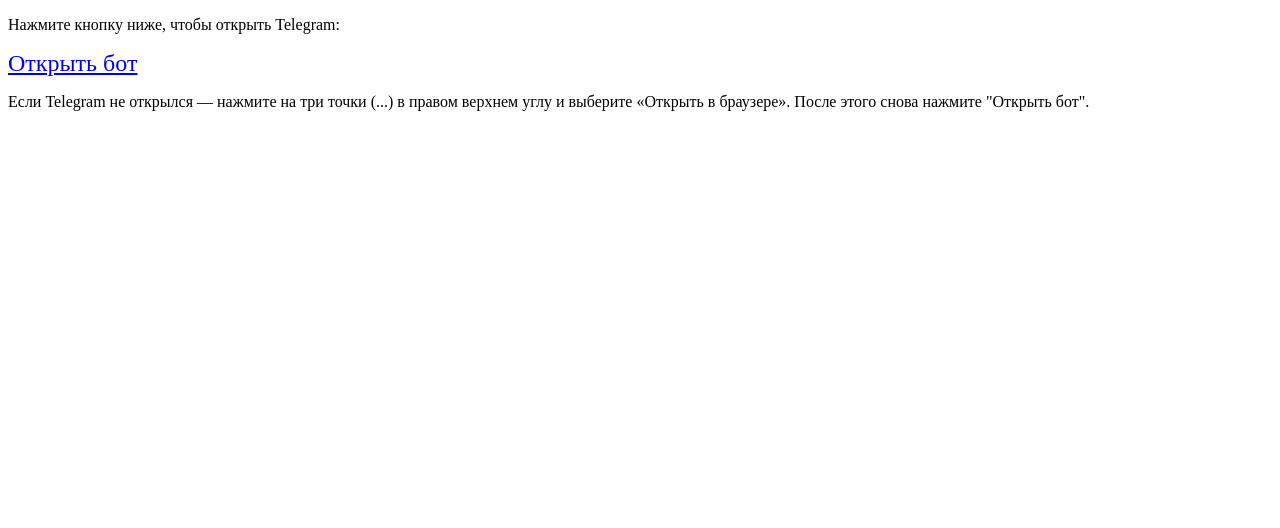
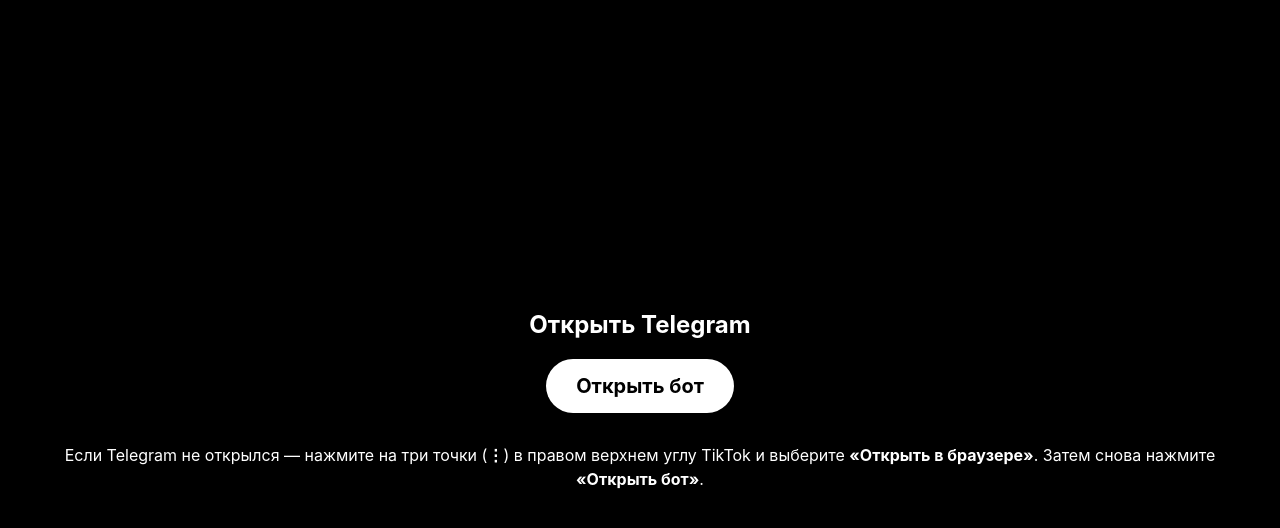
Before and after one commit to search-by/telegram-redirect, a plain HTML site: page tta5/index.html in a window 1280 px wide. Drawn offline with Linux system fonts and the light colour scheme.

Commit message:
Update style index.html

```diff
--- a/tta5/index.html
+++ b/tta5/index.html
@@ -1,11 +1,56 @@
 <!DOCTYPE html>
-<html>
+<html lang="ru">
 <head>
+  <meta charset="UTF-8">
   <title>Открыть Telegram</title>
+  <meta name="viewport" content="width=device-width, initial-scale=1.0">
+  <style>
+    body {
+      margin: 0;
+      padding: 0;
+      background-color: #000;
+      color: #fff;
+      font-family: -apple-system, BlinkMacSystemFont, "Segoe UI", Roboto, "Helvetica Neue", Arial, sans-serif;
+      display: flex;
+      flex-direction: column;
+      align-items: center;
+      justify-content: center;
+      height: 100vh;
+      text-align: center;
+    }
+
+    h1 {
+      font-size: 24px;
+      margin-bottom: 20px;
+    }
+
+    a.button {
+      display: inline-block;
+      padding: 15px 30px;
+      font-size: 20px;
+      color: #000;
+      background-color: #fff;
+      border-radius: 40px;
+      text-decoration: none;
+      font-weight: bold;
+      transition: background-color 0.3s;
+    }
+
+    a.button:hover {
+      background-color: #e5e5e5;
+    }
+
+    p {
+      font-size: 16px;
+      margin-top: 30px;
+      max-width: 90%;
+      line-height: 1.5;
+    }
+  </style>
 </head>
 <body>
-  <p>Нажмите кнопку ниже, чтобы открыть Telegram:</p>
-  <a href="https://t.me/search_by_face_bot?start=tta5" style="font-size:24px;">Открыть бот</a>
-  <p>Если Telegram не открылся — нажмите на три точки (...) в правом верхнем углу и выберите «Открыть в браузере». После этого снова нажмите "Открыть бот".</p>
+  <h1>Открыть Telegram</h1>
+  <a href="https://t.me/search_by_face_bot?start=tta5" class="button">Открыть бот</a>
+  <p>Если Telegram не открылся — нажмите на три точки (<b>⋮</b>) в правом верхнем углу TikTok и выберите <b>«Открыть в браузере»</b>. Затем снова нажмите <b>«Открыть бот»</b>.</p>
 </body>
 </html>
```
